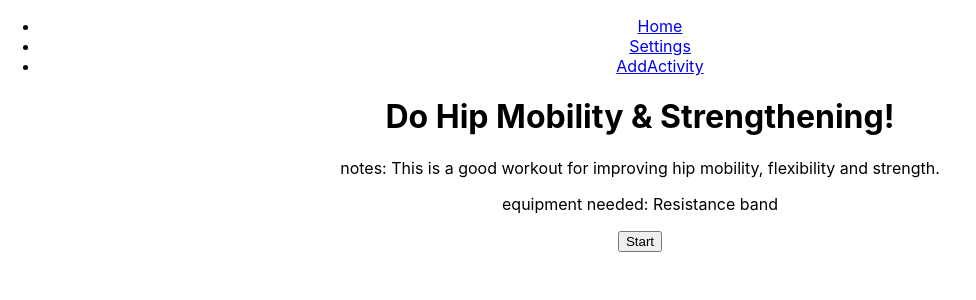
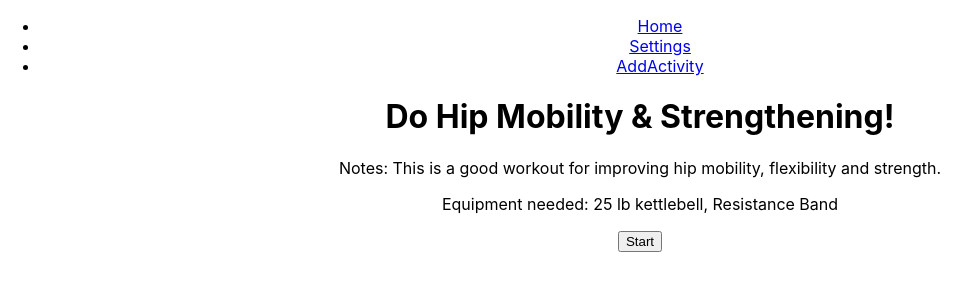
Before and after one commit to valueduser/fitness-app, a React app: page /doWorkout/0 in a window 1280 px wide. Shown: the top 300 px of the page, without its empty margins (0-976 px from the left). Built offline with nearby package versions, Linux system fonts and the light colour scheme.

Commit message:
Build required workout equipment on the fly

```diff
--- a/src/api/demoWorkouts.json
+++ b/src/api/demoWorkouts.json
@@ -3,8 +3,7 @@
     "id": 0,
     "name": "Hip Mobility & Strengthening",
     "activities": [0, 3, 5, 6, 7, 8, 9, 10, 11],
-    "notes": "This is a good workout for improving hip mobility, flexibility and strength.",
-    "equipment": "Resistance band"
+    "notes": "This is a good workout for improving hip mobility, flexibility and strength."
   },
   {
     "id": 1,
@@ -27,7 +26,12 @@
     "id": 4,
     "name": "IT Band Rehab",
     "activities": [14, 15, 16],
-    "notes": "not again",
-    "equipment": "Resistance band"
+    "notes": "not again"
+  },
+  {
+    "id": 5,
+    "name": "Empty workout",
+    "activities": [],
+    "notes": ""
   }
 ]
--- a/src/components/Activity.js
+++ b/src/components/Activity.js
@@ -2,13 +2,14 @@ import React from "react";
 
 export function Activity({ activity, listType, index }) {
   const toggleActivity = (activity) => {
-    console.log(activity);
+
     // const newActivities = workout.activities[index];
     if (activity.list === "workoutActivities") {
       activity.list = "availableActivities";
     } else {
       activity.list = "workoutActivities";
     }
+    console.log(activity);
     // setActivities(newActivities);
   };
 
--- a/src/components/ActivityForm.js
+++ b/src/components/ActivityForm.js
@@ -31,17 +31,17 @@ export function ActivityForm({ addActivity }) {
         onChange={(e) => setValue(e.target.value)}
       />
 
-      {/* todo: some kind of indicator that reps & duration are an OR choice.  */}
+      {/* TODO: some kind of indicator that reps & duration are an OR choice.  */}
        <input name="reps" type="number" ref={register({ min: 1 })} placeholder="reps" />
 
       <input name="duration" ref={register} placeholder="duration" />
-      {/* todo: is there a need for anything other than seconds? */}
+      {/* TODO: is there a need for anything other than seconds? */}
       <select name="duration-units" ref={register}>
         <option value="seconds">seconds</option>
         <option value="minutes">minutes</option>
       </select>
 
-      {/* todo: this needs some special validation logic */}
+      {/* TODO: this needs some special validation logic */}
       <input name="image" ref={register} type="file" accept="image/png, image/jpeg" placeholder="image upload will go here someday" />
 
       <input type="submit" />
--- a/src/components/DoWorkout.js
+++ b/src/components/DoWorkout.js
@@ -8,67 +8,47 @@ function DoWorkout(props) {
   const { workoutId } = useParams();
   const workout = props.workouts.find((w) => w.id === Number(workoutId));
 
-  const carouselReducer = (state, action) => {
-    switch (action.type) {
-      case "jump":
-        return {
-          ...state,
-          desired: action.desired,
-        };
-      case "next":
-        return {
-          ...state,
-          desired: next(action.length, state.active),
-        };
-      case "prev":
-        return {
-          ...state,
-          desired: previous(action.length, state.active),
-        };
-      case "done":
-        return {
-          ...state,
-          offset: NaN,
-          active: state.desired,
-        };
-      case "drag":
-        return {
-          ...state,
-          offset: action.offset,
-        };
-      default:
-        return state;
-    }
-  };
+  // const previous = (length, current) => {
+  //   return (current - 1 + length) % length;
+  // };
 
-  const previous = (length, current) => {
-    return (current - 1 + length) % length;
-  };
+  // const next = (length, current) => {
+  //   return (current + 1) % length;
+  // };
 
-  const next = (length, current) => {
-    return (current + 1) % length;
-  };
+  // const handleEvent = (index) => {
+  //   // const newActivities = [...activities];
+  //   // if (newActivities[index].list === "workoutActivities") {
+  //   //   newActivities[index].list = "availableActivities";
+  //   // } else {
+  //   //   newActivities[index].list = "workoutActivities";
+  //   // }
+  //   // setActivities(newActivities);
+  // };
 
-  const handleEvent = (index) => {
-    // const newActivities = [...activities];
-    // if (newActivities[index].list === "workoutActivities") {
-    //   newActivities[index].list = "availableActivities";
-    // } else {
-    //   newActivities[index].list = "workoutActivities";
-    // }
-    // setActivities(newActivities);
-  };
+  const compileWorkoutEquipment = (activitiesIds) => {
+    const uniqueActivities = Array.from(new Set(activitiesIds));
+    const equipment = [];
+    uniqueActivities.forEach(activityId => {
+      const activity = props.activities.find((a) => a.id === Number(activityId));
+      if (activity.equipment.length > 0)
+        equipment.push(activity.equipment.toString().trim());
+    });
+    const uniqueEquipment = Array.from(new Set(equipment));
+    return uniqueEquipment.length > 0 ? uniqueEquipment : [ "none" ];
+  }
 
   return (
     <div>
       <h1>Do {workout.name}!</h1>
       <p id="workoutNotes">
-        <span id="workoutNoteLabel">notes: </span>
+        <span id="workoutNoteLabel">Notes: </span>
         {!!workout.notes ? workout.notes : "none"}
       </p>
       <p id="workoutEquipment">
-        <span id="workoutEquipmentLabel">equipment needed: </span>
-        {!!workout.equipment ? workout.equipment : "none"}
+        <span id="workoutEquipmentLabel">Equipment needed: </span>
+        {/* {!!workout.equipment ? workout.equipment : "none"} */}
+        { compileWorkoutEquipment(workout.activities).join(', ') }
       </p>
       <Link to={`/doActivity/${workout.id}/${workout.activities[0]}`}>
         <button>Start</button>
@@ -80,6 +60,7 @@ function DoWorkout(props) {
 const mapStateToProps = (state) => {
   return {
     workouts: state.workouts,
+    activities: state.activities,
   };
 };
 
--- a/src/components/Home.js
+++ b/src/components/Home.js
@@ -8,7 +8,7 @@ function Workout(props) {
       {props.workout.name}
       <div>
         <Link to={`/editWorkout/${props.workout.id}`}>
-          {/* todo: editWorkout page pass the workout and modify and return */}
+          {/* TODO: editWorkout page pass the workout and modify and return */}
           <button>Edit</button>
         </Link>
         <button onClick={() => props.remove(props.workout)}>Delete</button>
@@ -37,9 +37,6 @@ function Home(props) {
         <Link to="/addWorkout">
           <button>New Workout</button>
         </Link>
-
-        {/* todo: nav when button clicked */}
-        <button onClick={props.updateWorkouts}>UpdateDispatch button</button>
       </div>
     </div>
   );
--- a/src/store/reducers/workoutListReducer.js
+++ b/src/store/reducers/workoutListReducer.js
@@ -43,8 +43,8 @@ const workoutListReducer = (state = initialState, action) => {
     // [
     //   ...state.workouts,
     //   {
-    //     id: action.payload, //.id TODO,
-    //     name: action.payload, //.name TODO,
+    //     id: action.payload, //.id TODO:,
+    //     name: action.payload, //.name TODO:,
     //     activities: action.payload, //.activities
     //   },
     // ],
```
Also changed, not shown: 1 other file (tests, documents, lock files or other folders).
